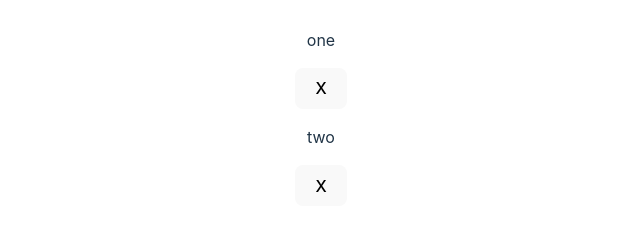
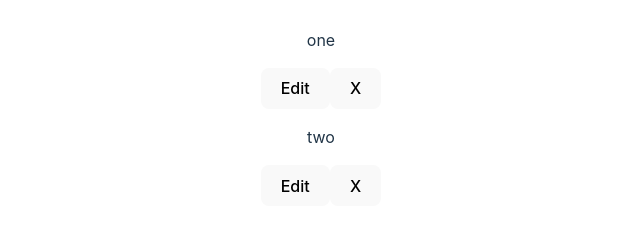
Before and after one commit to ehoversten/reactjs-wall, a React (Vite) app: page / in a window 1280 px wide. Shown: the part 432-662 px from the top of the page, without its empty margins (319-959 px from the left). Built offline with nearby package versions, Linux system fonts and the light colour scheme.

Commit message:
working on edit/update functionality

```diff
--- a/src/components/Form/Form.jsx
+++ b/src/components/Form/Form.jsx
@@ -1,13 +1,21 @@
-import React, { useState } from 'react'
+import React, { useState, useEffect } from 'react'
 
-function Form({ add }) {
+function Form({ add, update }) {
 
     const [newReminder, setNewReminder] = useState('');
+
+    useEffect(() => {
+      if(update) {
+        setNewReminder(update);
+      }
+    }, [update])
+
 
     const handleSubmit = (evt) => {
         evt.preventDefault();
         add(newReminder);
         setNewReminder('')
+        update('')
     }
 
   return (
@@ -18,7 +26,12 @@
                    id="reminder"
                    value={newReminder}
                    onChange={(evt) => setNewReminder(evt.target.value)}/>
-            <button type="submit">Add</button>
+            { update ? (
+              <button type="submit">Update</button>
+            ) : (
+              <button type="submit">Add</button> )
+            }
+
         </form>
     </div>
   )
--- a/src/components/ListContainer/ListContainer.jsx
+++ b/src/components/ListContainer/ListContainer.jsx
@@ -1,6 +1,6 @@
 import React from 'react'
 
-function ListContainer({ data, remove }) {
+function ListContainer({ data, remove, update }) {
   return (
     <div className='list-container'>
         <h2>List Container</h2>
@@ -8,6 +8,7 @@
             { data && data.map((item, index) => (
                 <div className="data-item" key={index}>
                   <p>{item}</p>
+                  <button className="edit" onClick={() => update(item)}>Edit</button>
                   <button className="delete" onClick={() => remove(item)}>X</button>
                 </div>
             ))}
--- a/src/pages/Whiteboard.jsx
+++ b/src/pages/Whiteboard.jsx
@@ -4,8 +4,10 @@
 
 function Whiteboard() {
     const [reminders, setReminders] = useState(['one', 'two']);
+    const [toUpdate, setToUpdate] = useState('');
 
     const addReminder = (item) => {
+
         setReminders(prev => [...prev, item]);
     }
 
@@ -19,11 +21,17 @@
       setReminders(filtered);
     }
 
+    const editReminder = (toEdit) => {
+      console.log('editing: ', toEdit);
+
+      setToUpdate(toEdit);
+    }
+
   return (
     <div className='whiteboard-container'>
         <h2>Whiteboard</h2>
-        <Form add={addReminder} />
-        <ListContainer data={reminders} remove={removeReminder}/>
+        <Form add={addReminder} update={toUpdate}/>
+        <ListContainer data={reminders} remove={removeReminder} update={editReminder}/>
     </div>
   )
 }
```
